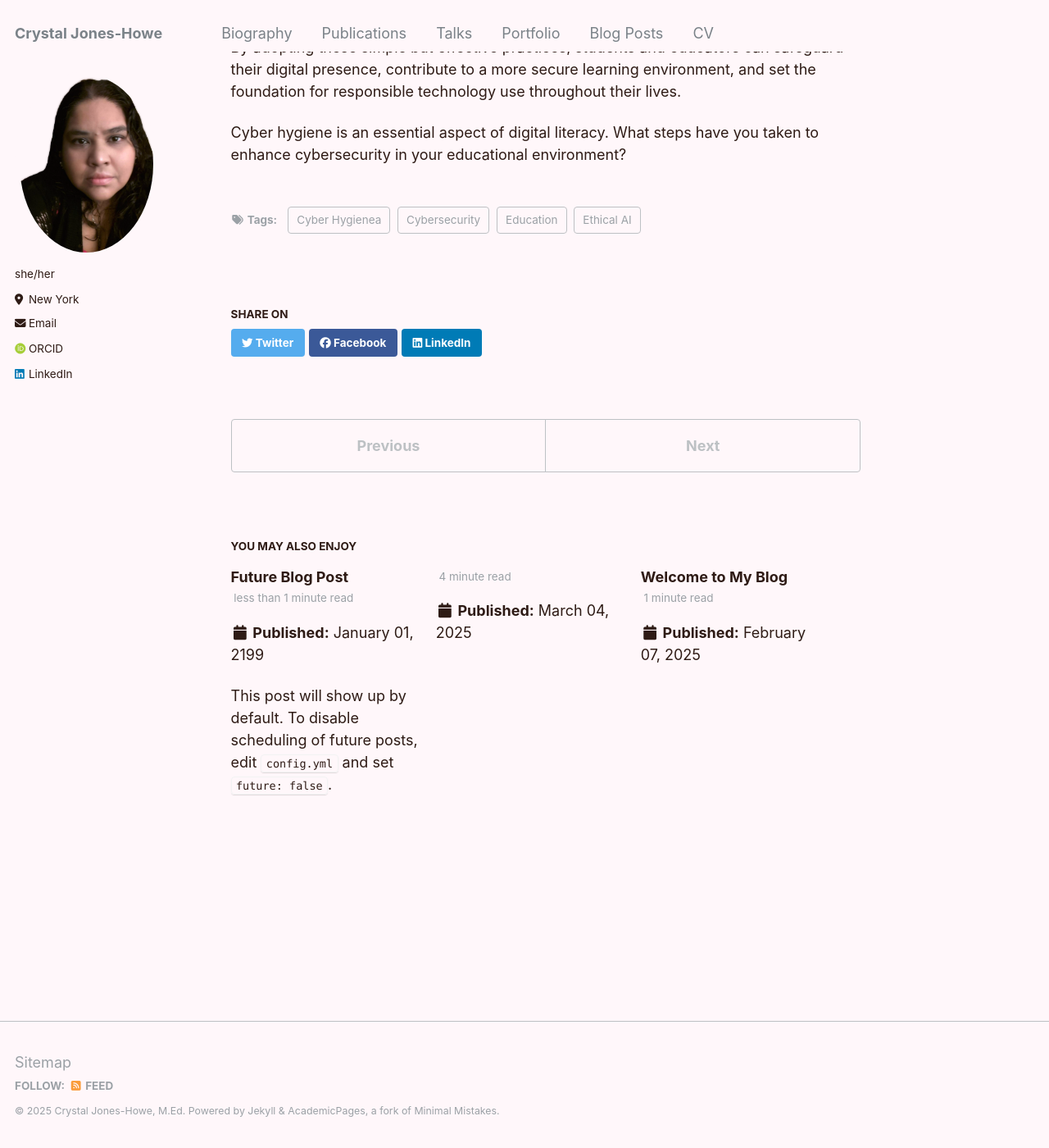
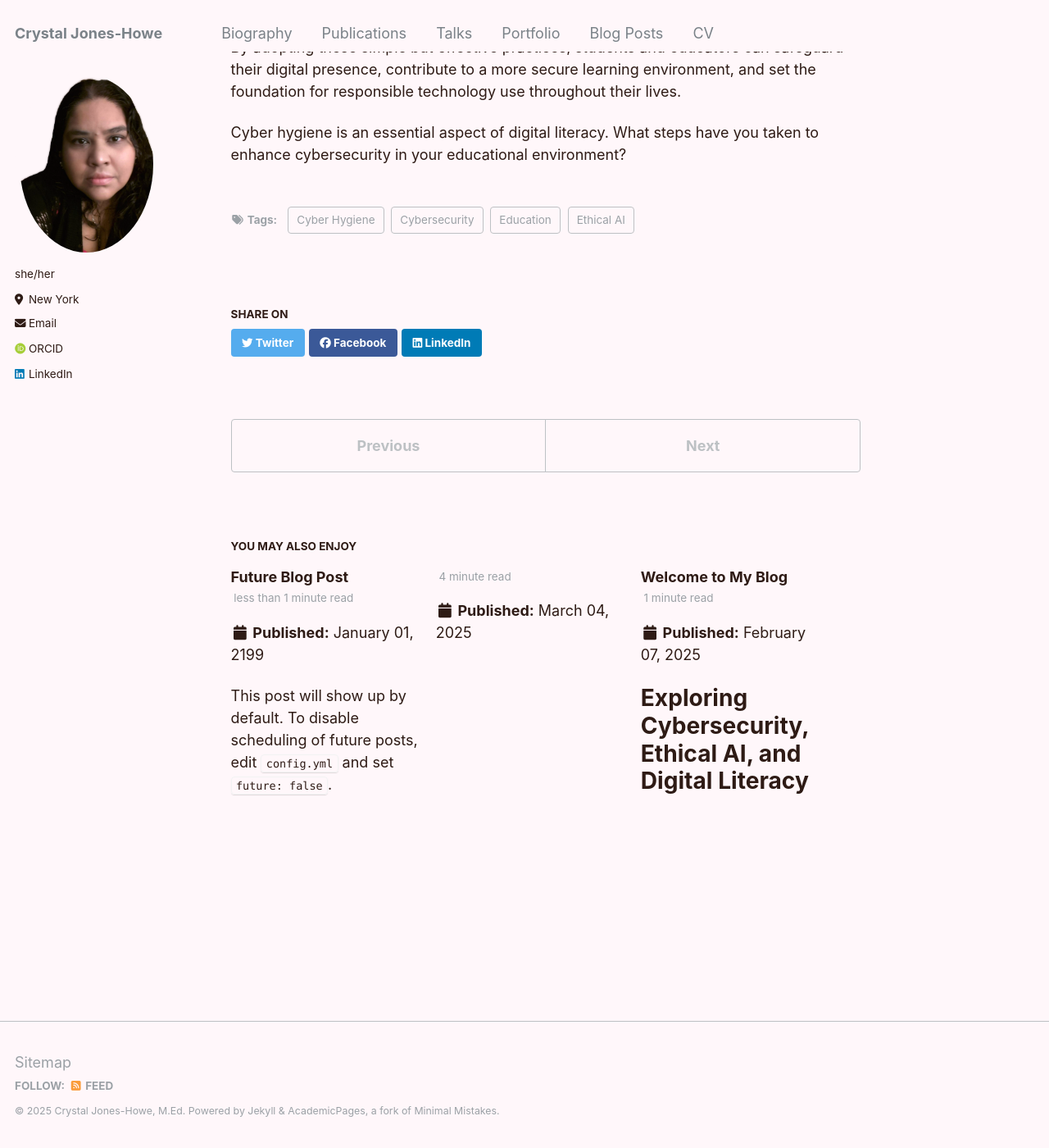
Before and after one commit to cjoneshowe/cjoneshowe.github.io, a Jekyll site: the page built from _posts/2025-02-14-cyberhygienandwhyitmatters.md, in a window 1280 px wide and 1400 px high, scrolled down 1997 px. Shown: the whole window at 82% size. Built offline with Jekyll 4.4.1, drawn with Linux system fonts in a browser that asks for light colours; some web fonts are replaced.

Commit message:
Playing with formatting

```diff
--- a/_posts/2025-02-14-cyberhygienandwhyitmatters.md
+++ b/_posts/2025-02-14-cyberhygienandwhyitmatters.md
@@ -3,7 +3,7 @@ title: 'Cybersecurity and Why It Matters'
 date: 2025-02-14
 permalink: /posts/2025/02/cyberhygieneandwhyitmatters/
 tags:
-  - Cyber Hygienea
+  - Cyber Hygiene
   - Cybersecurity
   - Ethical AI
   - Education
```
Also changed, not shown: _posts/2025-02-07-welcome.md (+0 -4 lines).
